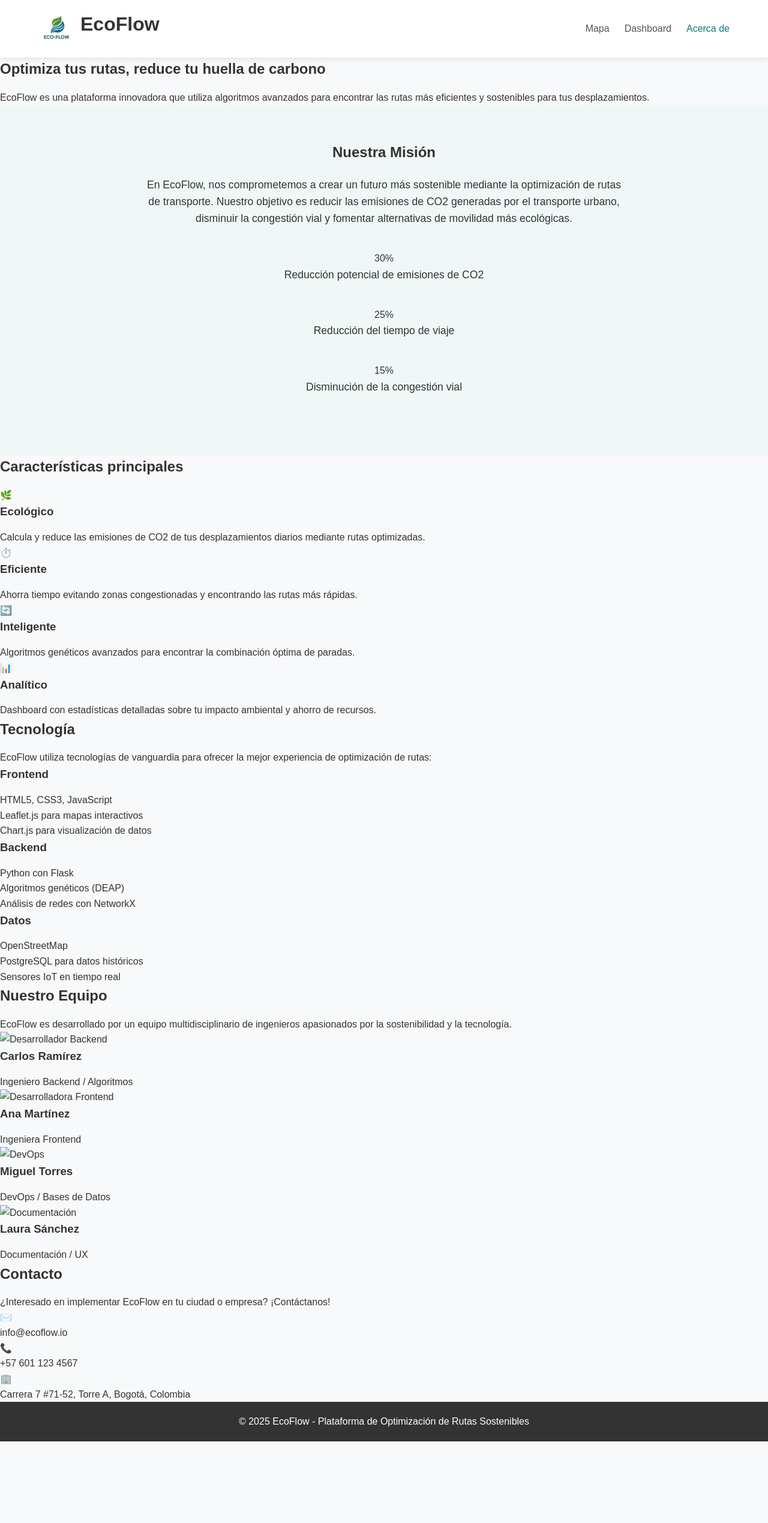
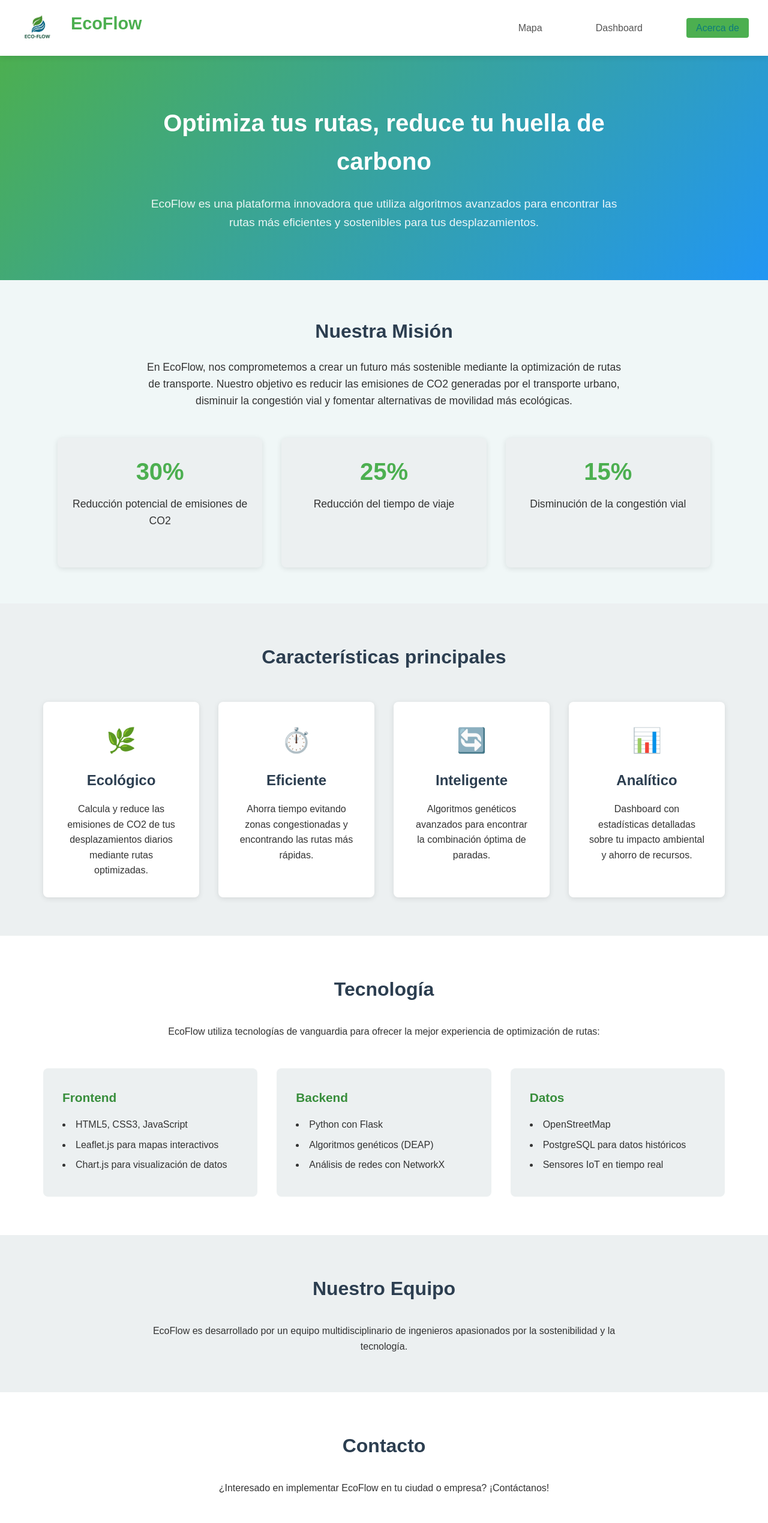
Before and after one commit to Highlander2003/EcoFlow, a plain HTML site: page Eco-Flow/Frontend/HTML/about.html in a window 1280 px wide. Shown: the top 2539 px of the page at 60% size. Before the commit the page ends 2403 px from the top, so only its background shows below. Drawn offline with Linux system fonts and the light colour scheme.

Commit message:
Mejora del la pestaña de abaut.html, impletancion del css para dicha pagina

```diff
--- /dev/null
+++ b/Eco-Flow/Frontend/CSS/styleContactanos.css
@@ -0,0 +1,425 @@
+/* styles.css - Estilos base (actualizado para menú hamburguesa) */
+:root {
+    --primary-color: #2ecc71;
+    --primary-dark: #27ae60;
+    --secondary-color: #3498db;
+    --dark-color: #2c3e50;
+    --light-color: #ecf0f1;
+    --text-color: #333;
+    --text-light: #7f8c8d;
+    --white: #fff;
+    --shadow: 0 4px 6px rgba(0, 0, 0, 0.1);
+    --transition: all 0.3s ease;
+}
+
+* {
+    margin: 0;
+    padding: 0;
+    box-sizing: border-box;
+}
+
+body {
+    font-family: 'Segoe UI', Tahoma, Geneva, Verdana, sans-serif;
+    line-height: 1.6;
+    color: var(--text-color);
+    background-color: var(--light-color);
+}
+
+.app-container {
+    display: flex;
+    flex-direction: column;
+    min-height: 100vh;
+}
+
+/* stile.css - Estilos específicos para about.html (actualizado) */
+
+/* Header con menú hamburguesa */
+.main-header {
+    background-color: var(--white);
+    box-shadow: var(--shadow);
+    padding: 1rem 2rem;
+    position: sticky;
+    top: 0;
+    z-index: 100;
+    display: flex;
+    justify-content: space-between;
+    align-items: center;
+}
+
+.logo-container {
+    display: flex;
+    align-items: center;
+    gap: 1rem;
+}
+
+.logo {
+    height: 50px;
+    width: auto;
+}
+
+.main-header h1 {
+    color: var(--primary-color);
+    font-size: 1.8rem;
+}
+
+/* Estilos del menú normal (escritorio) */
+.main-nav {
+    display: block;
+}
+
+.main-nav ul {
+    display: flex;
+    list-style: none;
+    gap: 2rem;
+    margin-top: 0;
+}
+
+.main-nav a {
+    text-decoration: none;
+    color: var(--text-color);
+    font-weight: 600;
+    padding: 0.5rem 1rem;
+    border-radius: 4px;
+    transition: var(--transition);
+}
+
+.main-nav a:hover {
+    color: var(--primary-color);
+    background-color: rgba(46, 204, 113, 0.1);
+}
+
+.main-nav a.active {
+    color: var(--white);
+    background-color: var(--primary-color);
+}
+
+/* Botón hamburguesa (oculto por defecto) */
+.hamburger-btn {
+    display: none;
+    background: none;
+    border: none;
+    font-size: 1.5rem;
+    cursor: pointer;
+    color: var(--dark-color);
+    padding: 0.5rem;
+}
+
+/* Main content */
+.about-content {
+    flex: 1;
+}
+
+.container {
+    max-width: 1200px;
+    margin: 0 auto;
+    padding: 0 2rem;
+}
+
+/* Hero section */
+.about-hero {
+    background: linear-gradient(135deg, var(--primary-color), var(--secondary-color));
+    color: var(--white);
+    padding: 5rem 0;
+    text-align: center;
+}
+
+.about-hero-content {
+    max-width: 800px;
+    margin: 0 auto;
+}
+
+.about-hero h2 {
+    font-size: 2.5rem;
+    margin-bottom: 1.5rem;
+}
+
+.about-hero p {
+    font-size: 1.2rem;
+    opacity: 0.9;
+}
+
+/* About sections */
+.about-section {
+    padding: 4rem 0;
+    background-color: var(--white);
+}
+
+.about-section h2 {
+    text-align: center;
+    font-size: 2rem;
+    margin-bottom: 2rem;
+    color: var(--dark-color);
+}
+
+.about-section p {
+    max-width: 800px;
+    margin: 0 auto 2rem;
+    text-align: center;
+}
+
+.mission-stats {
+    display: flex;
+    justify-content: space-around;
+    flex-wrap: wrap;
+    gap: 2rem;
+    margin-top: 3rem;
+}
+
+.mission-stat {
+    text-align: center;
+    flex: 1;
+    min-width: 200px;
+    padding: 1.5rem;
+    background-color: var(--light-color);
+    border-radius: 8px;
+    box-shadow: var(--shadow);
+}
+
+.stat-number {
+    font-size: 2.5rem;
+    font-weight: bold;
+    color: var(--primary-color);
+    margin-bottom: 0.5rem;
+}
+
+/* Features section */
+.features-section {
+    padding: 4rem 0;
+    background-color: var(--light-color);
+}
+
+.features-section h2 {
+    text-align: center;
+    font-size: 2rem;
+    margin-bottom: 3rem;
+    color: var(--dark-color);
+}
+
+.features-grid {
+    display: grid;
+    grid-template-columns: repeat(auto-fit, minmax(250px, 1fr));
+    gap: 2rem;
+}
+
+.feature-card {
+    background-color: var(--white);
+    padding: 2rem;
+    border-radius: 8px;
+    box-shadow: var(--shadow);
+    text-align: center;
+    transition: var(--transition);
+}
+
+.feature-card:hover {
+    transform: translateY(-5px);
+    box-shadow: 0 10px 20px rgba(0, 0, 0, 0.1);
+}
+
+.feature-icon {
+    font-size: 2.5rem;
+    margin-bottom: 1rem;
+}
+
+.feature-card h3 {
+    font-size: 1.5rem;
+    margin-bottom: 1rem;
+    color: var(--dark-color);
+}
+
+/* Technology section */
+.technology-section {
+    padding: 4rem 0;
+    background-color: var(--white);
+}
+
+.technology-section h2 {
+    text-align: center;
+    font-size: 2rem;
+    margin-bottom: 2rem;
+    color: var(--dark-color);
+}
+
+.technology-section p {
+    max-width: 800px;
+    margin: 0 auto 3rem;
+    text-align: center;
+}
+
+.technology-grid {
+    display: grid;
+    grid-template-columns: repeat(auto-fit, minmax(300px, 1fr));
+    gap: 2rem;
+}
+
+.technology-item {
+    background-color: var(--light-color);
+    padding: 2rem;
+    border-radius: 8px;
+}
+
+.technology-item h3 {
+    color: var(--primary-dark);
+    margin-bottom: 1rem;
+    font-size: 1.3rem;
+}
+
+.technology-item ul {
+    list-style-position: inside;
+}
+
+.technology-item li {
+    margin-bottom: 0.5rem;
+}
+
+/* Team section */
+.team-section {
+    padding: 4rem 0;
+    background-color: var(--light-color);
+    text-align: center;
+}
+
+.team-section h2 {
+    font-size: 2rem;
+    margin-bottom: 2rem;
+    color: var(--dark-color);
+}
+
+.team-section p {
+    max-width: 800px;
+    margin: 0 auto;
+}
+
+/* Contact section */
+.contact-section {
+    padding: 4rem 0;
+    background-color: var(--white);
+    text-align: center;
+}
+
+.contact-section h2 {
+    font-size: 2rem;
+    margin-bottom: 2rem;
+    color: var(--dark-color);
+}
+
+.contact-section p {
+    max-width: 800px;
+    margin: 0 auto 3rem;
+}
+
+.contact-info {
+    display: flex;
+    justify-content: center;
+    flex-wrap: wrap;
+    gap: 3rem;
+}
+
+.contact-item {
+    display: flex;
+    align-items: center;
+    gap: 1rem;
+    padding: 1rem;
+    border-radius: 8px;
+    transition: var(--transition);
+}
+
+.contact-item:hover {
+    background-color: var(--light-color);
+}
+
+.contact-icon {
+    font-size: 1.5rem;
+}
+
+/* Footer */
+.main-footer {
+    background-color: var(--dark-color);
+    color: var(--white);
+    text-align: center;
+    padding: 2rem;
+    margin-top: auto;
+}
+
+/* Responsive design */
+@media (max-width: 768px) {
+    .hamburger-btn {
+        display: block;
+    }
+
+    .main-nav {
+        position: fixed;
+        top: 80px;
+        left: 0;
+        width: 100%;
+        background-color: var(--white);
+        box-shadow: var(--shadow);
+        padding: 1rem 0;
+        transform: translateY(-150%);
+        transition: transform 0.3s ease-in-out;
+        z-index: 99;
+    }
+
+    .main-nav.active {
+        transform: translateY(0);
+    }
+
+    .main-nav ul {
+        flex-direction: column;
+        gap: 0;
+    }
+
+    .main-nav li {
+        width: 100%;
+    }
+
+    .main-nav a {
+        display: block;
+        padding: 1rem 2rem;
+        border-radius: 0;
+    }
+
+    .main-nav a:hover {
+        background-color: rgba(46, 204, 113, 0.1);
+    }
+
+    .main-nav a.active {
+        background-color: var(--primary-color);
+        color: var(--white);
+    }
+
+    .mission-stats {
+        flex-direction: column;
+        align-items: center;
+    }
+
+    .mission-stat {
+        width: 100%;
+        max-width: 300px;
+    }
+
+    .contact-info {
+        flex-direction: column;
+        align-items: center;
+        gap: 1.5rem;
+    }
+}
+
+@media (max-width: 480px) {
+    .logo-container {
+        flex-direction: column;
+        align-items: flex-start;
+        gap: 0.5rem;
+    }
+
+    .about-hero h2 {
+        font-size: 1.8rem;
+    }
+
+    .features-grid {
+        grid-template-columns: 1fr;
+    }
+
+    .technology-grid {
+        grid-template-columns: 1fr;
+    }
+}
--- a/Eco-Flow/Frontend/HTML/about.html
+++ b/Eco-Flow/Frontend/HTML/about.html
@@ -5,6 +5,7 @@
     <meta name="viewport" content="width=device-width, initial-scale=1.0">
     <title>EcoFlow - Acerca de</title>
     <link rel="stylesheet" href="../CSS/styles.css">
+    <link rel="stylesheet" href="../CSS/styleContactanos.css">
     <link rel="stylesheet" href="../CSS/stile.css">
     <link rel="icon" href="assets/favicon.ico" type="image/x-icon">
 </head>
@@ -15,13 +16,16 @@
                 <img src="../assets/img/logo.png" alt="EcoFlow Logo" class="logo">
                 <h1>EcoFlow</h1>
             </div>
-            <nav class="main-nav">
+
+            <button class="hamburger-btn">☰</button>
+
+             <nav class="main-nav">
                 <ul>
                     <li><a href="index.html">Mapa</a></li>
                     <li><a href="dashboard.html">Dashboard</a></li>
                     <li><a href="about.html" class="active">Acerca de</a></li>
                 </ul>
-            </nav>
+             </nav>
         </header>
 
         <main class="about-content">
@@ -120,28 +124,6 @@
                 <div class="container">
                     <h2>Nuestro Equipo</h2>
                     <p>EcoFlow es desarrollado por un equipo multidisciplinario de ingenieros apasionados por la sostenibilidad y la tecnología.</p>
-
-                    <div class="team-grid">
-                        <div class="team-member">
-                            <img src="../assets/img/team/developer1.jpg" alt="Desarrollador Backend">
-                            <h3>Carlos Ramírez</h3>
-                            <p>Ingeniero Backend / Algoritmos</p>
-                        </div>
-                        <div class="team-member">
-                            <img src="../assets/img/team/developer2.jpg" alt="Desarrolladora Frontend">
-                            <h3>Ana Martínez</h3>
-                            <p>Ingeniera Frontend</p>
-                        </div>
-                        <div class="team-member">
-                            <img src="../assets/img/team/developer3.jpg" alt="DevOps">
-                            <h3>Miguel Torres</h3>
-                            <p>DevOps / Bases de Datos</p>
-                        </div>
-                        <div class="team-member">
-                            <img src="../assets/img/team/developer4.jpg" alt="Documentación">
-                            <h3>Laura Sánchez</h3>
-                            <p>Documentación / UX</p>
-                        </div>
                     </div>
                 </div>
             </section>
--- a/Eco-Flow/Frontend/JS/scripts.js
+++ b/Eco-Flow/Frontend/JS/scripts.js
@@ -925,3 +925,30 @@ function updateAnimationButton(isPlaying) {
         animationButton.innerHTML = '<span>▶️ Simular recorrido</span>';
     }
 }
+
+document.addEventListener('DOMContentLoaded', function() {
+    const hamburgerBtn = document.querySelector('.hamburger-btn');
+    const mainNav = document.querySelector('.main-nav');
+
+    if (hamburgerBtn && mainNav) {
+        hamburgerBtn.addEventListener('click', function() {
+            mainNav.classList.toggle('active');
+
+            // Cambiar ícono entre hamburguesa y X
+            if (mainNav.classList.contains('active')) {
+                hamburgerBtn.innerHTML = '✕'; // Icono de cerrar
+            } else {
+                hamburgerBtn.innerHTML = '☰'; // Icono de hamburguesa
+            }
+        });
+
+        // Cerrar menú al hacer clic en un enlace
+        const navLinks = document.querySelectorAll('.main-nav a');
+        navLinks.forEach(link => {
+            link.addEventListener('click', function() {
+                mainNav.classList.remove('active');
+                hamburgerBtn.innerHTML = '☰';
+            });
+        });
+    }
+});
```
Also changed, not shown: Eco-Flow/Frontend/HTML/index.html (+4 -4 lines).
